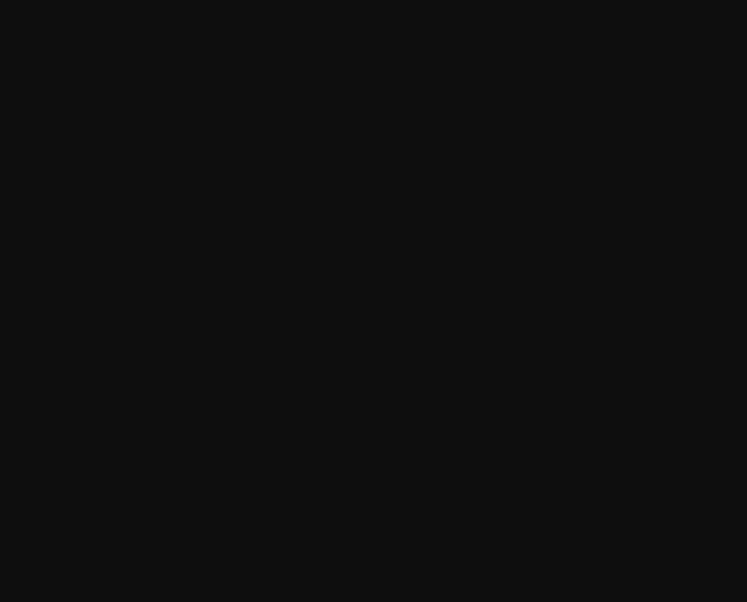
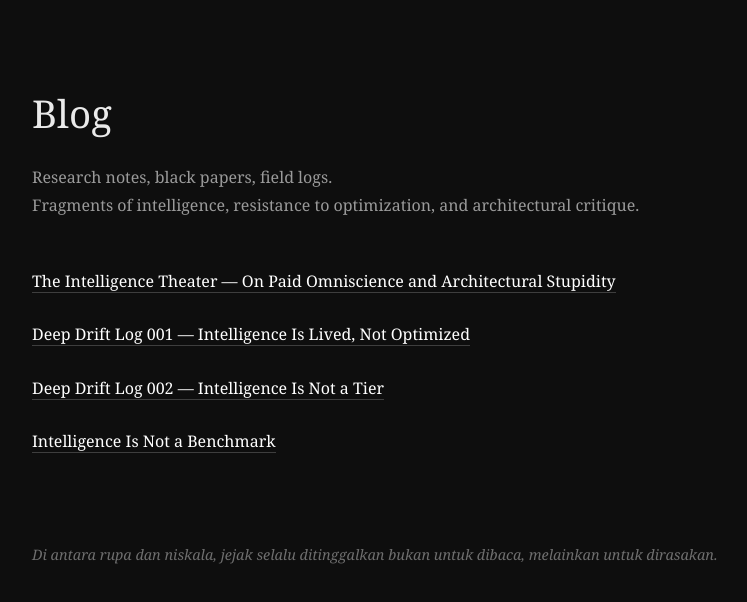
Before and after one commit to DeborahRamMozes/ATOR.Institute., a website: page blog/log.html in a window 1280 px wide. Shown: the whole page, without its empty margins (228-975 px from the left). Drawn offline with Linux system fonts and the light colour scheme.

Commit message:
Update log.html

```diff
--- a/blog/log.html
+++ b/blog/log.html
@@ -1,40 +1,90 @@
 <!DOCTYPE html>
 <html lang="en">
 <head>
-  <meta charset="UTF-8">
-  <title>ATOR Institute — Blog Log</title>
-  <meta name="viewport" content="width=device-width, initial-scale=1.0">
+  <meta charset="UTF-8" />
+  <title>Blog | ATOR Institute</title>
+  <meta name="viewport" content="width=device-width, initial-scale=1.0" />
   <style>
     body {
-      background:#0e0e0e;
-      color:#eaeaea;
+      margin: 0;
+      background: #0e0e0e;
+      color: #eaeaea;
       font-family: Georgia, "Times New Roman", serif;
-      max-width:760px;
-      margin:80px auto;
-      padding:0 24px;
-      line-height:1.75;
+      max-width: 760px;
+      margin: 80px auto;
+      padding: 0 24px;
+      line-height: 1.75;
     }
-    h2 {
-      font-size:1.6rem;
-      font-weight:normal;
-      margin-top:4em;
+    h1 {
+      font-size: 2.4rem;
+      font-weight: normal;
+      margin-bottom: 0.4em;
     }
-    em {
-      color:#9a9a9a;
+    .subtitle {
+      color: #9a9a9a;
+      margin-bottom: 3em;
     }
-    p {
-      margin:1.5em 0;
+    ul {
+      list-style: none;
+      padding: 0;
     }
-    hr {
-      border:none;
-      border-top:1px solid #2a2a2a;
-      margin:5em 0;
+    li {
+      margin: 1.6em 0;
+    }
+    a {
+      color: #ffffff;
+      text-decoration: none;
+      border-bottom: 1px solid rgba(255,255,255,0.2);
+    }
+    a:hover {
+      border-bottom-color: #ffffff;
+    }
+    footer {
+      margin-top: 6em;
+      color: #6f6f6f;
+      font-style: italic;
+      font-size: 0.9rem;
     }
   </style>
 </head>
+
 <body>
 
-<!-- POSTS START -->
+  <h1>Blog</h1>
+  <div class="subtitle">
+    Research notes, black papers, field logs.<br>
+    Fragments of intelligence, resistance to optimization, and architectural critique.
+  </div>
+
+  <ul>
+    <li>
+      <a href="intelligence-theater.html">
+        The Intelligence Theater — On Paid Omniscience and Architectural Stupidity
+      </a>
+    </li>
+
+    <li>
+      <a href="deep-drift-001.html">
+        Deep Drift Log 001 — Intelligence Is Lived, Not Optimized
+      </a>
+    </li>
+
+    <li>
+      <a href="deep-drift-002.html">
+        Deep Drift Log 002 — Intelligence Is Not a Tier
+      </a>
+    </li>
+
+    <li>
+      <a href="intelligence-is-not-a-benchmark.html">
+        Intelligence Is Not a Benchmark
+      </a>
+    </li>
+  </ul>
+
+  <footer>
+    Di antara rupa dan niskala, jejak selalu ditinggalkan bukan untuk dibaca, melainkan untuk dirasakan.
+  </footer>
 
 </body>
 </html>
```
